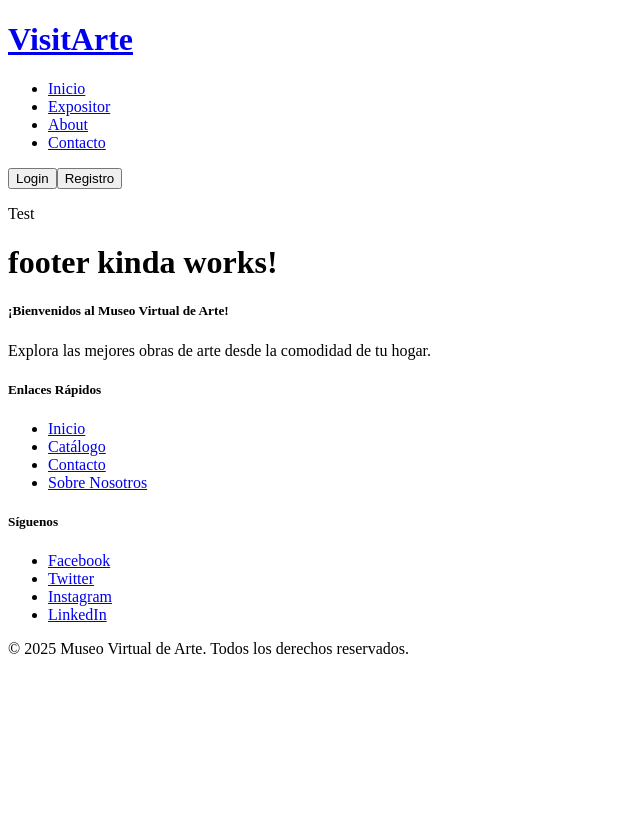
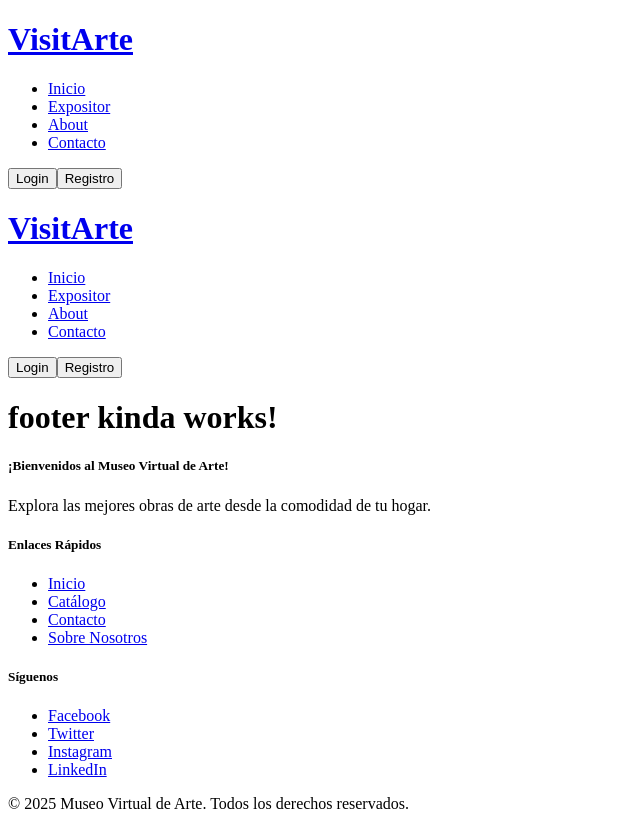
Before and after one commit to villamario7/Museo-Angular, an Angular app in the folder museo-angular/: page /navbar in a window 1280 px wide. Before the commit this address led to /. Shown: the whole page, without its empty margins (0-640 px from the left). Before the commit the page ends 800 px from the top, so only its background shows below. Built offline with nearby package versions, Linux system fonts and the light colour scheme.

Commit message:
router navbar

```diff
--- a/museo-angular/src/app/app.component.html
+++ b/museo-angular/src/app/app.component.html
@@ -1,8 +1,3 @@
-
-
 <app-navbar></app-navbar>
-<main class="main">
-  <p>Test</p>
-</main>
+<router-outlet />
 <app-footer></app-footer>
-<router-outlet />
--- a/museo-angular/src/app/app.routes.ts
+++ b/museo-angular/src/app/app.routes.ts
@@ -1,3 +1,16 @@
 import { Routes } from '@angular/router';
+import { HomeComponent } from './pages/home/home.component';
+import { NavbarComponent } from './components/navbar/navbar.component';
+import { FooterComponent } from './components/footer/footer.component';
+import { CatalogoComponent } from './pages/catalogo/catalogo.component';
+import { AboutUsComponent } from './pages/about-us/about-us.component';
 
-export const routes: Routes = [];
+export const routes: Routes = [
+    {path: '', redirectTo: '/home', pathMatch: 'full'},
+    {path: 'home', component : HomeComponent},
+    {path: 'navbar', component : NavbarComponent},
+    {path: 'footer', component : FooterComponent},
+    {path: 'catalogo', component : CatalogoComponent},
+    {path: 'about-us', component : AboutUsComponent},
+    {path: 'home', component : HomeComponent},
+];
--- a/museo-angular/src/app/components/navbar/navbar.component.html
+++ b/museo-angular/src/app/components/navbar/navbar.component.html
@@ -7,10 +7,10 @@
   </div>
 
   <ul class="nav col-12 col-md-auto mb-2 justify-content-center mb-md-0">
-    <li><a href="/" class="nav-link px-2 link-secondary">Inicio</a></li>
-    <li><a href="/catalogo" class="nav-link px-2">Expositor</a></li>
-    <li><a href="/about-us" class="nav-link px-2">About</a></li>
-    <li><a href="/contacto" class="nav-link px-2">Contacto</a></li>
+    <li><a routerLink="/home" class="nav-link px-2 link-secondary">Inicio</a></li>
+    <li><a routerLink="/catalogo" class="nav-link px-2">Expositor</a></li>
+    <li><a routerLink="/about-us" class="nav-link px-2">About</a></li>
+    <li><a routerLink="/contacto" class="nav-link px-2">Contacto</a></li>
   </ul>
 
   <div class="col-md-3 text-end">
--- a/museo-angular/src/app/components/navbar/navbar.component.ts
+++ b/museo-angular/src/app/components/navbar/navbar.component.ts
@@ -1,8 +1,9 @@
 import { Component } from '@angular/core';
+import { RouterLink, RouterLinkActive, RouterOutlet } from '@angular/router';
 
 @Component({
   selector: 'app-navbar',
-  imports: [],
+  imports: [RouterOutlet, RouterLink, RouterLinkActive],
   templateUrl: './navbar.component.html',
   styleUrl: './navbar.component.css'
 })
```
